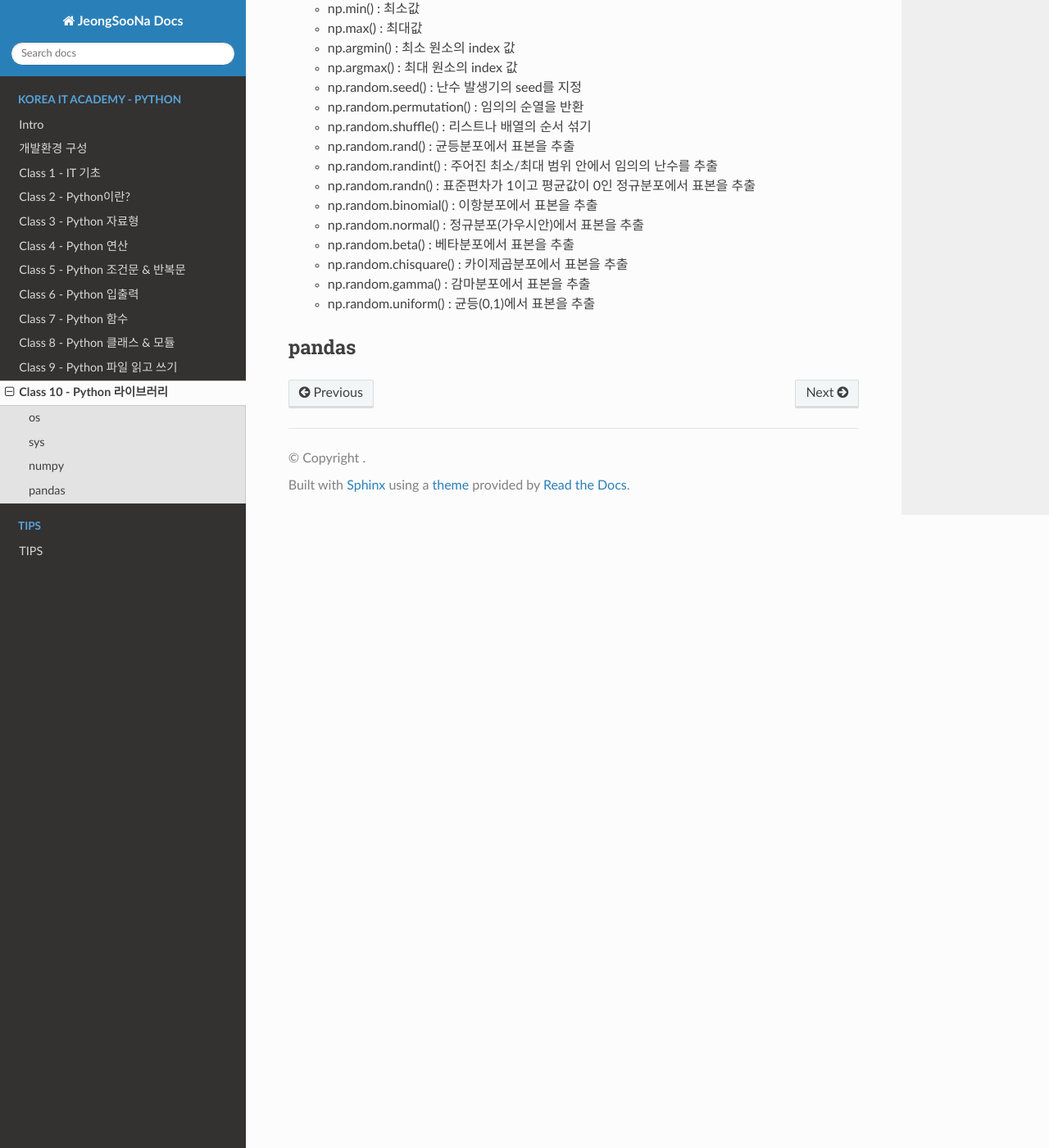
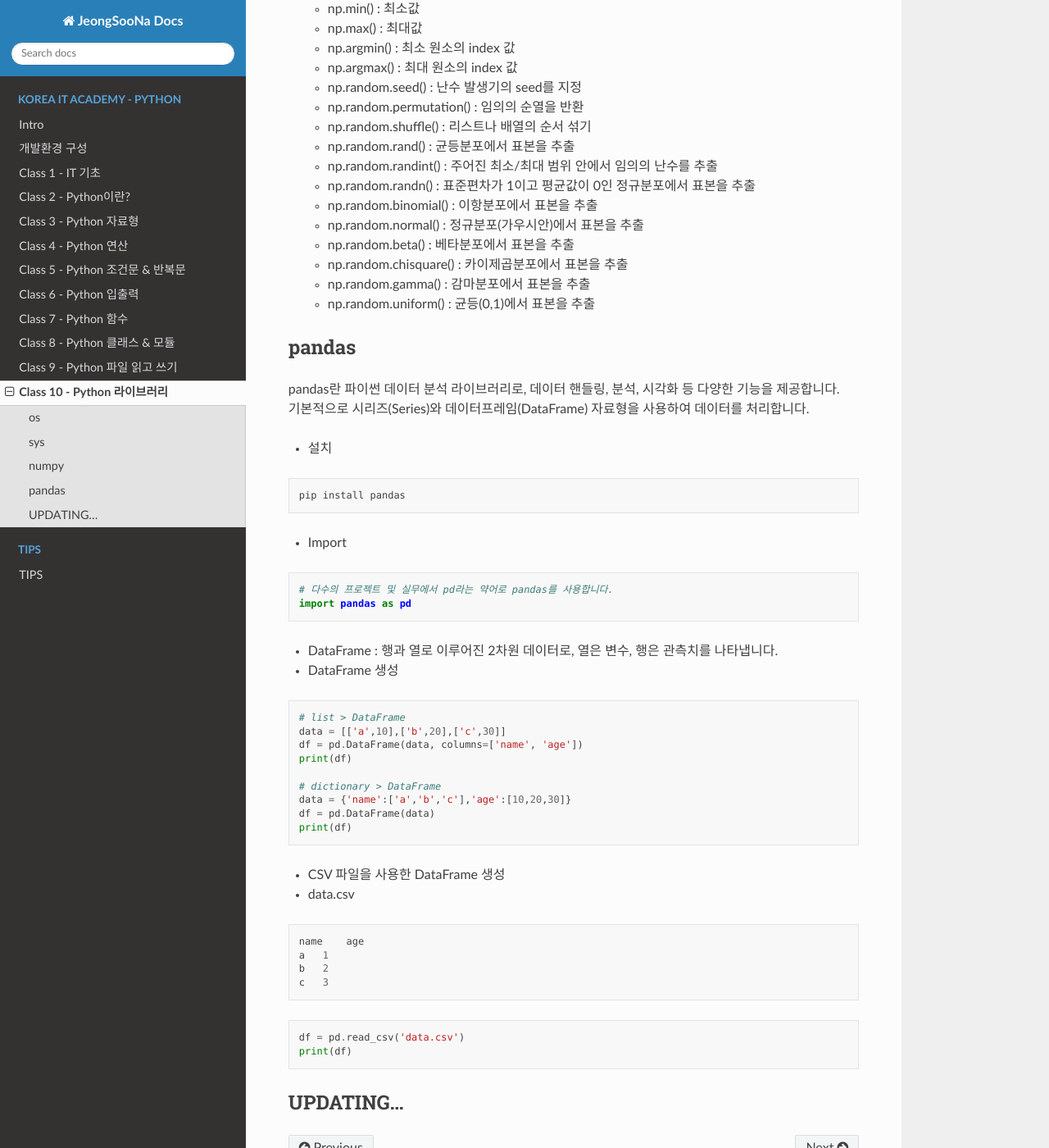
Before and after one commit to JeongSooNa/JeongSooNa-Docs, a Sphinx documentation site: the page built from docs/Korea_IT_Academy-Python/class_10.md, in a window 1280 px wide and 1400 px high, scrolled down 3329 px. Shown: the whole window at 82% size. Built offline with Sphinx 7.4.7 and the Read the Docs theme 3.1.0, drawn with Linux system fonts in a browser that asks for light colours; some of the changed text lies outside the part shown.

Commit message:
update docs

````diff
--- a/docs/Korea_IT_Academy-Python/class_10.md
+++ b/docs/Korea_IT_Academy-Python/class_10.md
@@ -68,7 +68,7 @@ sys.exit()
 ```
 
 ### numpy
-Numpy란 Python 연산을 위한 기본적인 패키지 중 하나입니다.
+Numpy란 Python 연산을 위한 기본적인 라이브러리 중 하나입니다.
 Numeric Python의 약자로 대규모 데이터, 배열과 행렬 연산 등에 필요한 다양한 함수를 제공합니다.
 
 - 설치
@@ -76,7 +76,7 @@ Numeric Python의 약자로 대규모 데이터, 배열과 행렬 연산 등에
 pip install numpy
 ```
 
-- import
+- Import
 ```py
 # 다수의 프로젝트 및 실무에서 np라는 약어로 numpy를 사용합니다.
 import numpy as np
@@ -181,3 +181,46 @@
     - np.random.uniform() : 균등(0,1)에서 표본을 추출
 
 ###  pandas
+pandas란 파이썬 데이터 분석 라이브러리로, 데이터 핸들링, 분석, 시각화 등 다양한 기능을 제공합니다.
+기본적으로 시리즈(Series)와 데이터프레임(DataFrame) 자료형을 사용하여 데이터를 처리합니다.
+
+- 설치
+```py
+pip install pandas
+```
+
+- Import
+```py
+# 다수의 프로젝트 및 실무에서 pd라는 약어로 pandas를 사용합니다.
+import pandas as pd
+```
+
+- DataFrame : 행과 열로 이루어진 2차원 데이터로, 열은 변수, 행은 관측치를 나타냅니다.
+
+- DataFrame 생성
+```py
+# list > DataFrame
+data = [['a',10],['b',20],['c',30]]
+df = pd.DataFrame(data, columns=['name', 'age'])
+print(df)
+
+# dictionary > DataFrame
+data = {'name':['a','b','c'],'age':[10,20,30]}
+df = pd.DataFrame(data)
+print(df)
+```
+
+- CSV 파일을 사용한 DataFrame 생성
+- data.csv
+```
+name    age
+a   1
+b   2
+c   3
+```
+```py
+df = pd.read_csv('data.csv')
+print(df)
+```
+
+### UPDATING...
````
